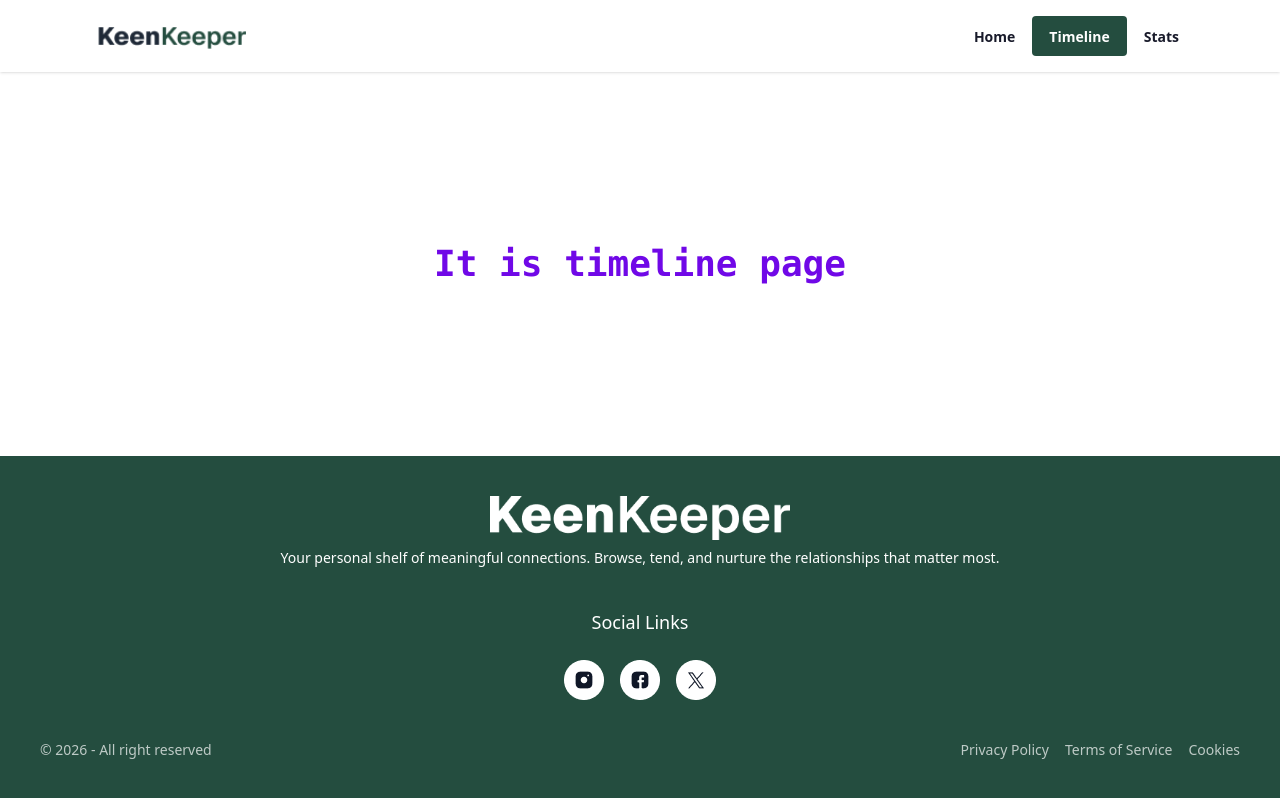
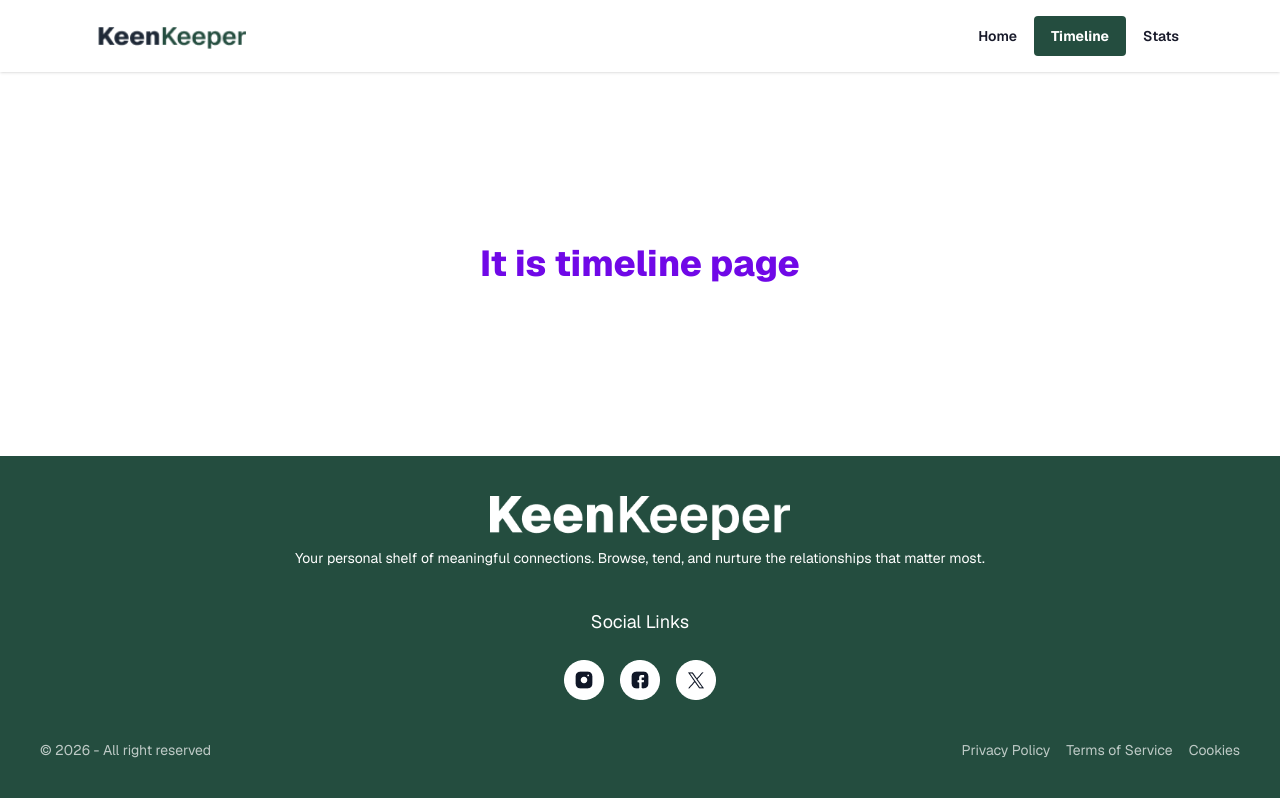
Before and after one commit to Nafiul-Islam-Eshan/KeenKeeper, a Next.js app: page /timeline in a window 1280 px wide. Built offline with nearby package versions, Linux system fonts and the light colour scheme.

Commit message:
Geist font set up

```diff
--- a/src/app/layout.js
+++ b/src/app/layout.js
@@ -3,15 +3,10 @@ import "./globals.css";
 import NavbarPage from "@/Component/navbar/page";
 import FooterPage from "@/Component/Footer/page";
 
-const geistSans = Geist({
-  variable: "--font-geist-sans",
-  subsets: ["latin"],
-});
 
-const geistMono = Geist_Mono({
-  variable: "--font-geist-mono",
-  subsets: ["latin"],
-});
+const geist = Geist({
+  subsets: ['latin'],
+})
 
 export const metadata = {
   title: "KeenKeeper",
@@ -23,9 +18,9 @@ export default function RootLayout({ children }) {
     <html
       data-theme="corporate"
       lang="en"
-      className={`${geistSans.variable} ${geistMono.variable} h-full antialiased`}
+      className={ `${geist.className} h-full antialiased`}
     >
-      <body className="min-h-full flex flex-col ">
+      <body className="min-h-full flex flex-col">
         <NavbarPage />
         {children}
         <FooterPage />
--- a/src/app/page.js
+++ b/src/app/page.js
@@ -2,7 +2,7 @@
 export default function Home() {
   return (
     <div className="flex flex-col flex-1 items-center justify-center">
-      <div className='text-4xl font-serif text-violet-700 mx-auto my-auto font-extrabold'>
+      <div className='text-4xl text-violet-700 mx-auto my-auto font-extrabold'>
             It is Home page
         </div>
     </div>
--- a/src/app/stats/page.jsx
+++ b/src/app/stats/page.jsx
@@ -2,7 +2,7 @@ import React from 'react';
 
 const StatsPage = () => {
     return (
-        <div className='text-4xl font-serif text-violet-700 mx-auto my-auto font-extrabold'>
+        <div className='text-4xl text-violet-700 mx-auto my-auto font-extrabold'>
             It is Stats page
         </div>
     );
--- a/src/app/timeline/page.jsx
+++ b/src/app/timeline/page.jsx
@@ -2,7 +2,7 @@ import React from 'react';
 
 const TimelinePage = () => {
     return (
-        <div className='text-4xl font-mono text-violet-700 mx-auto my-auto font-extrabold'>
+        <div className='text-4xl text-violet-700 mx-auto my-auto font-extrabold'>
             It is timeline page
         </div>
     );
```
